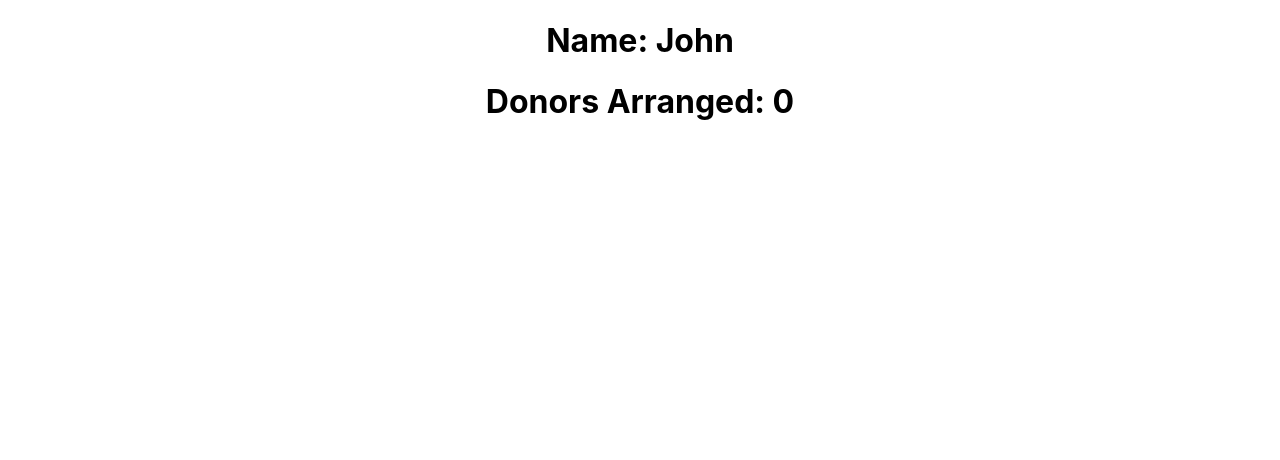
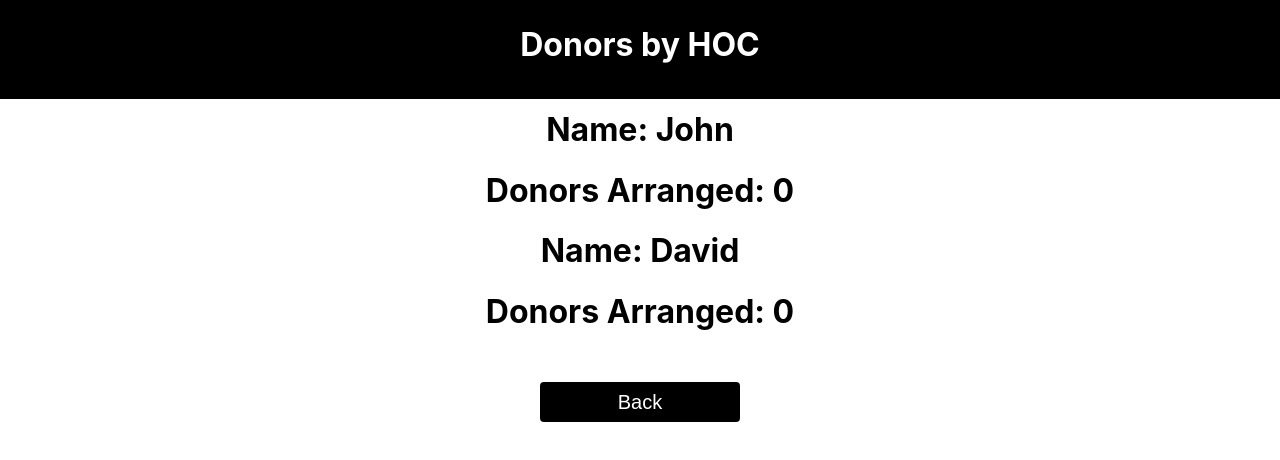
Before and after one commit to emaliikhokhar/FirstReactApp, a React (Create React App) app: page /donorsarranged in a window 1280 px wide. Shown: the top 460 px of the page. Built offline with nearby package versions, Linux system fonts and the light colour scheme.

Commit message:
Higher Order Component: Added

```diff
--- a/src/Components/DonorsArranged/DonorsArranged.js
+++ b/src/Components/DonorsArranged/DonorsArranged.js
@@ -4,6 +4,7 @@ import { Link } from 'react-router-dom'
 import './DonorsArranged.css'
 import ArrangedByJohn from './ArrangedByJohn'
 import arrangedByMember from './arrangedBy'
+import ArrangedByDavid from './ArrangedByDavid'
 
 class DonorsArranged extends Component {
     render() {
@@ -14,6 +15,7 @@ class DonorsArranged extends Component {
                 </div>
                 <div>
                     <ArrangedByJohn name="John" />
+                    <ArrangedByDavid name="David" />
                 </div>
                 <div>
                     <Link to="/homepage">
@@ -25,4 +27,4 @@ class DonorsArranged extends Component {
     }
 }
 
-export default arrangedByMember(ArrangedByJohn)
+export default DonorsArranged
```
